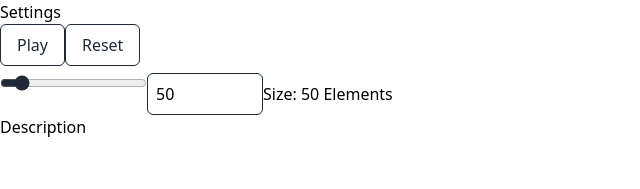
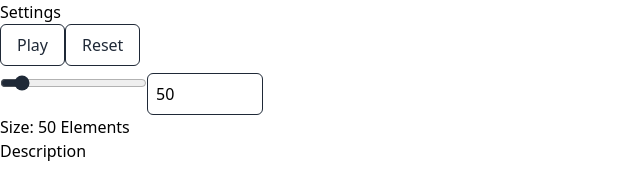
Before and after one commit to mattisvensson/algoexplorer, a React (Vite) app: page /1/1 in a window 1280 px wide. Shown: the part 545-734 px from the top of the page, without its empty margins (0-640 px from the left). Built offline with nearby package versions, Linux system fonts and the light colour scheme.

Commit message:
fix syntax

```diff
--- a/src/components/Visualizer.tsx
+++ b/src/components/Visualizer.tsx
@@ -82,7 +82,7 @@ export default function Visualizer() {
             <div className="flex items-center gap-3 mt-4">
               <input type="range" min="10" max="1000" value={arraySize} onChange={e => setArraySize(parseInt(e.target.value))}/>
               <input type="number" min="10" max="1000" value={arraySize} onChange={e => setArraySize(parseInt(e.target.value))}/>
-              Size: {arraySize} Elements
+              <p>Size: {arraySize} Elements</p>
             </div>
           </div>
         </>
```
